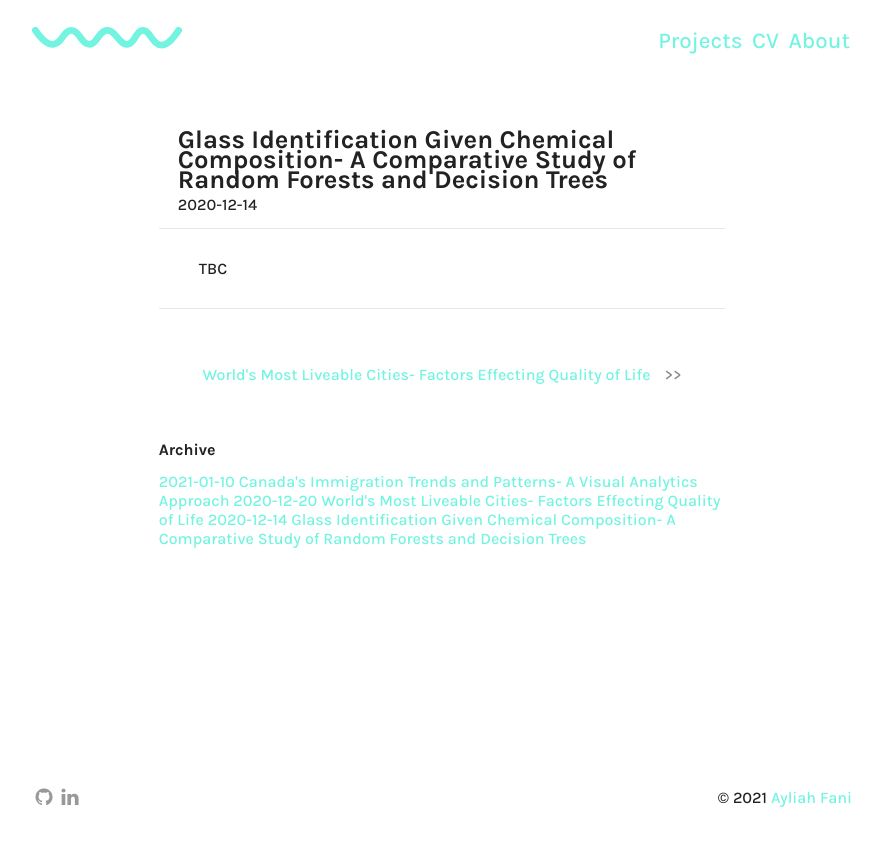
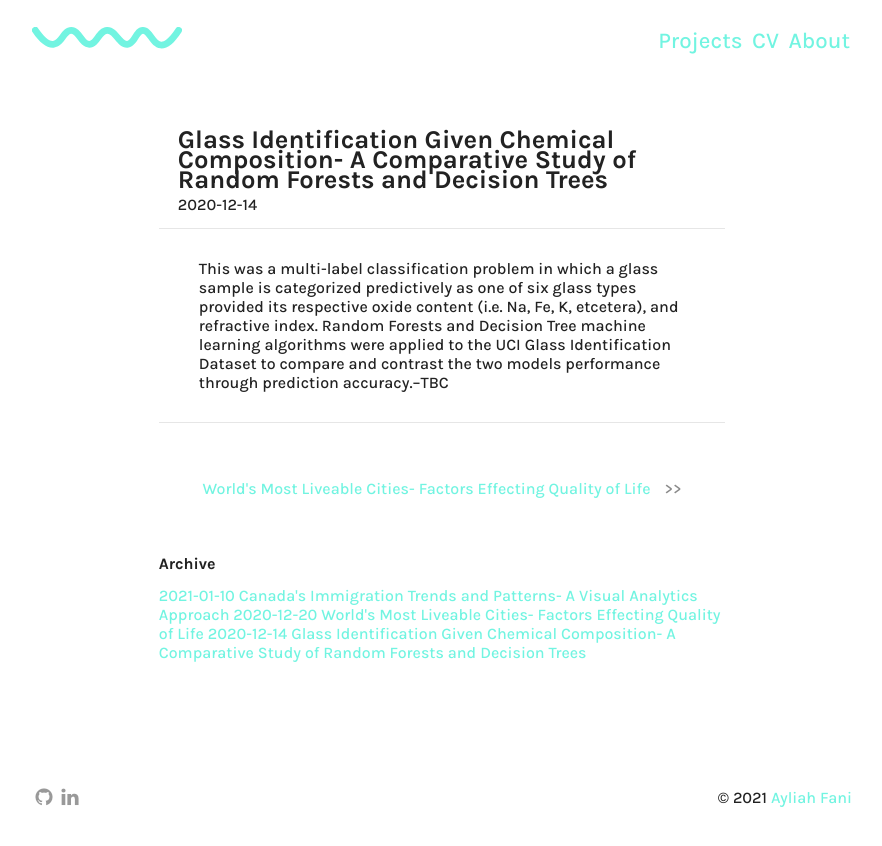
Before and after one commit to ayliahfani/ayliahfani.github.io, a Jekyll site: the page built from _posts/2020-12-14-ML.md, in a window 1280 px wide. Shown: the top 846 px of the page, without its empty margins (198-1080 px from the left). Built offline with Jekyll 4.4.1, drawn with Linux system fonts in a browser that asks for light colours.

Commit message:
Update 2020-12-14-ML.md

```diff
--- a/_posts/2020-12-14-ML.md
+++ b/_posts/2020-12-14-ML.md
@@ -7,4 +7,4 @@ category: projects
 published: true
 ---
 
-TBC
+This was a multi-label classification problem in which a glass sample is categorized predictively as one of six glass types provided its respective oxide content (i.e. Na, Fe, K, etcetera), and refractive index. Random Forests and Decision Tree machine learning algorithms were applied to the UCI Glass Identification Dataset to compare and contrast the two models performance through prediction accuracy.--TBC
```
